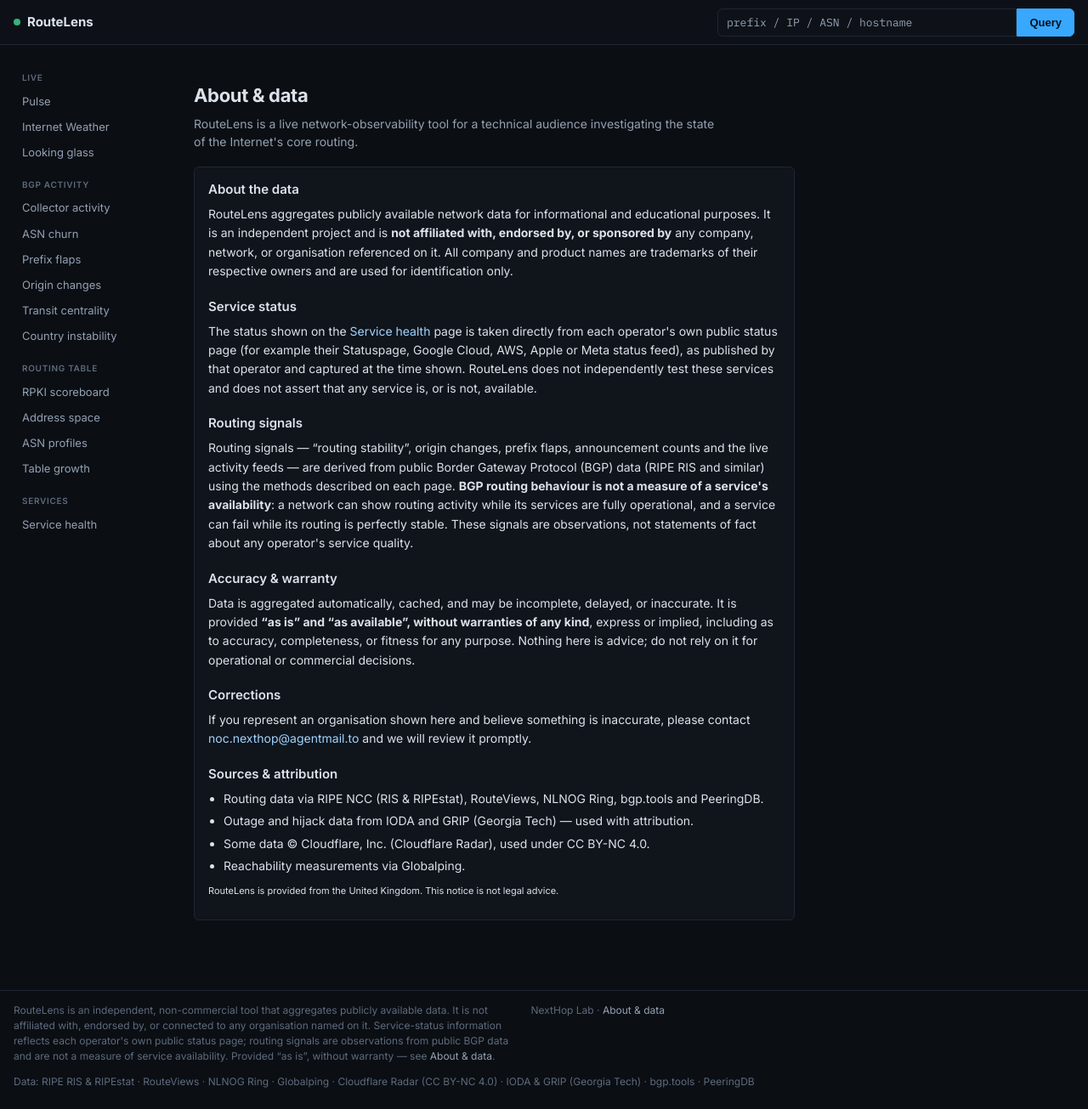
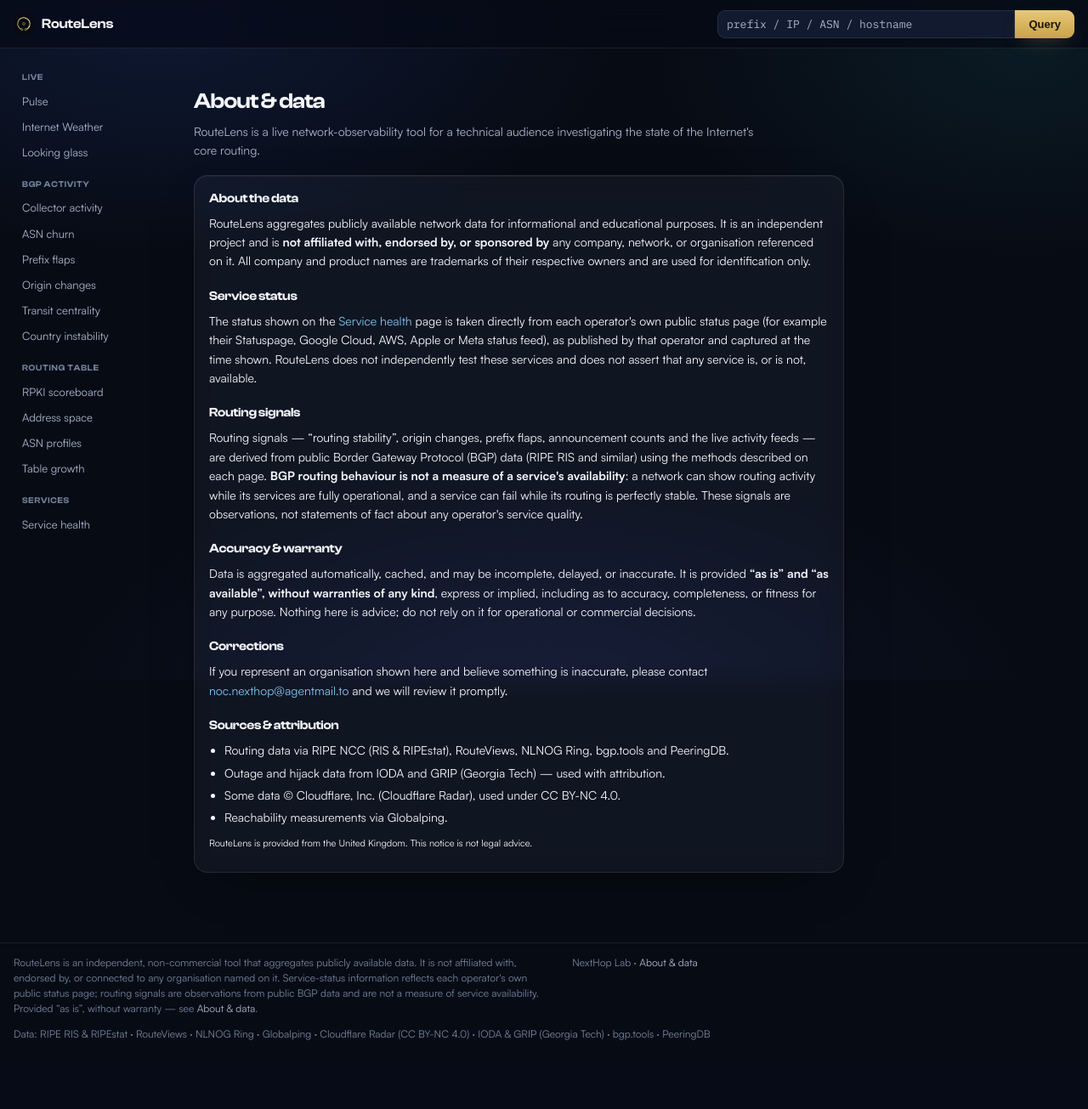
Before and after one commit to jimmytscotia/routelens, a Flask app: page /about in a window 1280 px wide. Shown: the whole page at 85% size. After the commit the page ends 1224 px from the top, so only its background shows below. Run offline with Flask 3, Linux system fonts and the light colour scheme; some libraries are stand-ins or nearby versions.

Commit message:
Theme pilot: Torc-family identity (glass chrome, gold accent, new type)
Reskin pilot for review — "Torc's skin over RouteLens's bones", identity
+ glass chrome, gold as brand with cool-blue kept for data and state
colours unchanged.
- self-hosted Clash Display (headings) + Satoshi (body); IBM Plex Mono
  kept for telemetry; abstract logo mark (no wordmark) vendored to
  /static and used in the nav + favicon
- tokens remapped to a near-black cool-tinted ink palette; new gold
  brand tokens; --accent stays cool blue for data/map/live; --r-lg for
  panels; a subtle CSS ambient gradient (WebGL-free — Torc's shader
  needs WebGL, which doesn't render here; static fallback used)
- glass treatment on nav + panels (backdrop-blur + luminous borders);
  gold gradient Query button; gold signature on the active sidebar item
- shared base.html so all pages inherit the chrome; Pulse is the pilot
- 231 tests passing
NB PRODUCT.md still describes the old "no glow, utilitarian" register —
will update once the direction is signed off.

Co-Authored-By: Claude Fable 5 <noreply@anthropic.com>

```diff
--- a/pyproject.toml
+++ b/pyproject.toml
@@ -26,4 +26,4 @@ testpaths = ["tests"]
 pythonpath = ["src"]
 
 [tool.setuptools.package-data]
-routelens = ["templates/*.html", "templates/partials/*.html", "templates/dashboards/*.html", "static/*.geojson"]
+routelens = ["templates/*.html", "templates/partials/*.html", "templates/dashboards/*.html", "static/*.geojson", "static/*.svg", "static/fonts/*.woff2"]
--- a/src/routelens/templates/base.html
+++ b/src/routelens/templates/base.html
@@ -4,40 +4,67 @@
   <meta charset="utf-8">
   <meta name="viewport" content="width=device-width, initial-scale=1">
   <title>{% block title %}RouteLens{% endblock %}</title>
+  <link rel="icon" type="image/svg+xml" href="/static/logo.svg">
   <link rel="preconnect" href="https://fonts.googleapis.com">
   <link rel="preconnect" href="https://fonts.gstatic.com" crossorigin>
-  <link href="https://fonts.googleapis.com/css2?family=Inter:wght@400;500;600;700&family=IBM+Plex+Mono:wght@400;500;600&display=swap" rel="stylesheet">
+  <link href="https://fonts.googleapis.com/css2?family=IBM+Plex+Mono:wght@400;500;600&display=swap" rel="stylesheet">
   <script src="https://unpkg.com/htmx.org@1.9.12" defer></script>
   <style>
+    @font-face{font-family:'Clash Display';src:url('/static/fonts/ClashDisplay-Variable.woff2') format('woff2-variations');
+      font-weight:200 700;font-display:swap}
+    @font-face{font-family:'Satoshi';src:url('/static/fonts/Satoshi-Variable.woff2') format('woff2-variations');
+      font-weight:300 900;font-display:swap}
     :root{
-      --bg:#0b0e13; --surface:#10141b; --surface2:#0d1117; --inset:#0e1218;
-      --line:#1e2733; --line-strong:#2c3949;
-      --ink:#dbe2ea; --muted:#93a1b3; --faint:#5d6b7d;
-      --accent:#38a8ff; --accent-ink:#9fd4ff;
+      color-scheme:dark;
+      /* ink — near-black, cool-tinted (Torc-family) */
+      --bg:#070B14; --surface:#0d1526; --surface2:#0a1120; --inset:#111a2e;
+      --line:rgba(255,255,255,.09); --line-strong:rgba(255,255,255,.17);
+      --ink:#F4F6FB; --muted:#A7B4CC; --faint:#74839E;
+      /* cool light — data/telemetry accent */
+      --accent:#3B6EF6; --accent-ink:#7FC4EE;
+      /* gold — brand signature */
+      --gold:#C9A24B; --gold-bright:#E7C877; --gold-deep:#9C7530;
+      /* state — meaning unchanged */
       --ok:#3fd68f; --warn:#f0c249; --crit:#ff5d6e;
-      --r:6px;
+      /* glass */
+      --glass-bg:rgba(255,255,255,.045); --glass-bg-strong:rgba(255,255,255,.075);
+      --r:9px; --r-lg:16px;
       --z-nav:10; --z-tip:20;
+      --font-display:'Clash Display',system-ui,sans-serif;
       --mono:"IBM Plex Mono",ui-monospace,SFMono-Regular,Menlo,monospace;
     }
     *{box-sizing:border-box}
     html{font-size:16px}
     body{margin:0;background:var(--bg);color:var(--ink);
-      font:400 .875rem/1.55 Inter,system-ui,-apple-system,"Segoe UI",sans-serif;
-      min-height:100vh}
+      font:400 .875rem/1.55 Satoshi,system-ui,-apple-system,"Segoe UI",sans-serif;
+      min-height:100vh;position:relative}
+    /* static cool-gradient ambient (WebGL-free — a subtle version of Torc's) */
+    body::before{content:"";position:fixed;inset:0;z-index:-1;pointer-events:none;
+      background:
+        radial-gradient(70% 55% at 15% 4%, rgba(59,110,246,.13), transparent 60%),
+        radial-gradient(55% 48% at 94% 8%, rgba(53,208,224,.08), transparent 62%),
+        radial-gradient(75% 65% at 50% 106%, rgba(85,102,236,.10), transparent 60%),
+        var(--bg)}
     a{color:var(--accent-ink);text-decoration:none}
     a:hover{text-decoration:underline}
-    h1{font-size:1.375rem;font-weight:650;letter-spacing:-.015em;margin:0 0 .35rem;text-wrap:balance}
-    h2{font-size:1rem;font-weight:600;margin:0}
-    h3{font-size:.875rem;font-weight:600;margin:0}
+    ::selection{background:rgba(231,200,119,.26);color:#fff}
+    :focus-visible{outline:2px solid var(--gold-bright);outline-offset:2px;border-radius:6px}
+    h1{font-family:var(--font-display);font-size:1.6rem;font-weight:600;letter-spacing:-.03em;margin:0 0 .35rem;text-wrap:balance}
+    h2{font-family:var(--font-display);font-size:1.05rem;font-weight:600;letter-spacing:-.02em;margin:0}
+    h3{font-family:var(--font-display);font-size:.9rem;font-weight:600;letter-spacing:-.01em;margin:0}
     code,.mono{font-family:var(--mono);font-size:.8125rem}
     .wrap{width:min(1280px,calc(100% - 32px));margin:0 auto}
 
-    /* top bar */
-    .nav{position:sticky;top:0;z-index:var(--z-nav);background:var(--surface2);
+    /* top bar — glass */
+    .nav{position:sticky;top:0;z-index:var(--z-nav);
+      background:rgba(7,11,20,.72);backdrop-filter:blur(14px) saturate(150%);
+      -webkit-backdrop-filter:blur(14px) saturate(150%);
       border-bottom:1px solid var(--line)}
-    .navin{height:52px;display:flex;align-items:center;gap:20px}
-    .brand{display:flex;align-items:center;gap:8px;font-weight:650;color:var(--ink);font-size:.9375rem}
+    .navin{height:56px;display:flex;align-items:center;gap:20px}
+    .brand{display:flex;align-items:center;gap:9px;font-family:var(--font-display);
+      font-weight:600;letter-spacing:-.01em;color:var(--ink);font-size:1rem}
     .brand:hover{text-decoration:none}
+    .brand img{width:24px;height:24px;flex:none}
     .livedot{width:8px;height:8px;border-radius:50%;background:var(--ok);flex:none}
     @media (prefers-reduced-motion: no-preference){
       .livedot{animation:beat 2.4s ease-out infinite}
@@ -52,10 +79,11 @@
       border-radius:var(--r) 0 0 var(--r);padding:7px 10px;color:var(--ink);
       font-family:var(--mono);font-size:.8125rem}
     .navsearch input::placeholder{color:var(--muted)}
-    .navsearch input:focus{outline:none;border-color:var(--accent)}
-    .navsearch button{background:var(--accent);border:1px solid var(--accent);color:#04121f;
-      font-weight:600;font-size:.8125rem;padding:7px 14px;border-radius:0 var(--r) var(--r) 0;cursor:pointer}
-    .navsearch button:hover{filter:brightness(1.1)}
+    .navsearch input:focus{outline:none;border-color:var(--gold-deep)}
+    .navsearch button{background:linear-gradient(180deg,var(--gold-bright),var(--gold));border:0;color:#1a1405;
+      font-weight:700;font-size:.8125rem;padding:7px 16px;border-radius:0 var(--r) var(--r) 0;cursor:pointer;
+      box-shadow:0 8px 24px -12px rgba(231,200,119,.55)}
+    .navsearch button:hover{filter:brightness(1.06)}
 
     /* app shell: global sidebar + content */
     .shell{display:grid;grid-template-columns:190px minmax(0,1fr);gap:22px;align-items:start}
@@ -67,7 +95,8 @@
     .navgroup li a,.navgroup li .planned{display:flex;justify-content:space-between;align-items:center;
       gap:8px;padding:5px 10px;border-radius:var(--r);color:var(--muted)}
     .navgroup li a:hover{color:var(--ink);background:var(--inset);text-decoration:none}
-    .navgroup li a[aria-current="page"]{color:var(--ink);background:var(--inset);font-weight:600}
+    .navgroup li a[aria-current="page"]{color:var(--ink);background:var(--inset);font-weight:600;
+      box-shadow:inset 2px 0 0 var(--gold)}
     .navgroup .planned{color:var(--faint);cursor:default}
     .navgroup .planned em{font-style:normal;font-family:var(--mono);font-size:.5625rem;
       border:1px solid var(--line);border-radius:999px;padding:1px 6px}
@@ -85,9 +114,12 @@
     .pagehead{padding:22px 0 4px}
     .pagehead p{color:var(--muted);margin:.2rem 0 0;max-width:70ch}
 
-    /* panels */
-    .panel{background:var(--surface);border:1px solid var(--line);border-radius:var(--r);
-      padding:14px 16px;min-width:0}
+    /* panels — glass */
+    .panel{background:var(--glass-bg);backdrop-filter:blur(12px) saturate(140%);
+      -webkit-backdrop-filter:blur(12px) saturate(140%);
+      border:1px solid var(--line);border-radius:var(--r-lg);
+      box-shadow:0 20px 60px -34px rgba(0,0,0,.8),inset 0 1px 0 rgba(255,255,255,.05);
+      padding:15px 17px;min-width:0}
     .panelgrid{display:grid;grid-template-columns:repeat(auto-fit,minmax(340px,1fr));gap:14px}
     .phead{display:flex;align-items:baseline;justify-content:space-between;gap:12px;
       margin:0 0 10px;padding-bottom:8px;border-bottom:1px solid var(--line)}
@@ -166,7 +198,7 @@
 </head>
 <body>
   <nav class="nav"><div class="wrap navin">
-    <a class="brand" href="/"><span class="livedot" aria-hidden="true"></span>RouteLens</a>
+    <a class="brand" href="/"><img src="/static/logo.svg" alt="" aria-hidden="true">RouteLens</a>
     <form class="navsearch" action="/q" method="get" role="search">
       <input type="search" name="query" placeholder="prefix / IP / ASN / hostname" aria-label="Query a prefix, IP, ASN or hostname"
              value="{{ request.args.get('query', '') if request.path == '/q' else '' }}">
```
Also changed, not shown: src/routelens/static/fonts/ClashDisplay-Variable.woff2 (added), src/routelens/static/fonts/Satoshi-Variable.woff2 (added), src/routelens/static/logo.svg (added).
